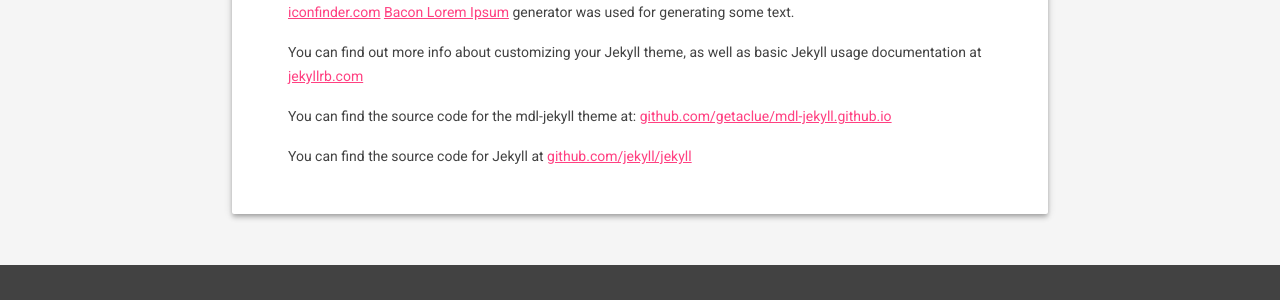
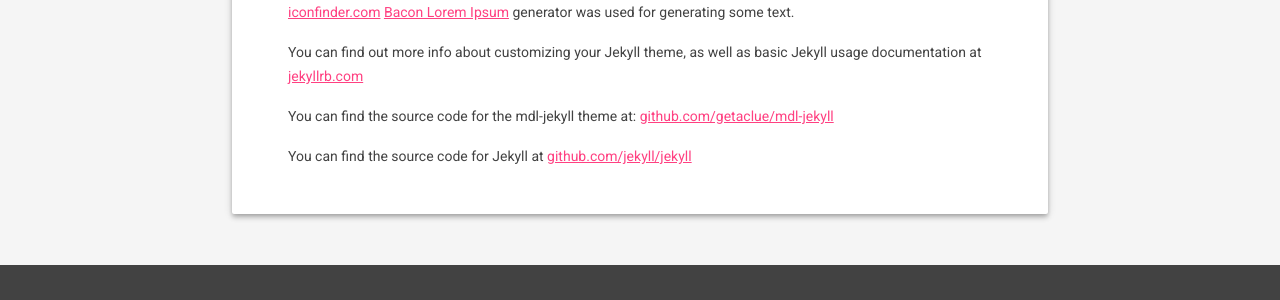
Before and after one commit to getaclue00/mdl-jekyll, a Jekyll site: the page built from about.html, in a window 1280 px wide. Shown: the part 333-633 px from the top of the page. Built offline with Jekyll 4.4.1, drawn with Linux system fonts in a browser that asks for light colours.

Commit message:
Fixed broken link on about.html

```diff
--- a/about.html
+++ b/about.html
@@ -23,7 +23,7 @@ permalink: /about/
             You can find out more info about customizing your Jekyll theme, as well as basic Jekyll usage documentation at <a href="http://jekyllrb.com/">jekyllrb.com</a>
           </p>
           <p>
-            You can find the source code for the mdl-jekyll theme at: <a href="https://github.com/getaclue/mdl-jekyll.github.io">github.com/getaclue/mdl-jekyll.github.io</a>
+            You can find the source code for the mdl-jekyll theme at: <a href="https://github.com/getaclue/mdl-jekyll">github.com/getaclue/mdl-jekyll</a>
           </p>
           <p>
             You can find the source code for Jekyll at <a href="https://github.com/jekyll/jekyll">github.com/jekyll/jekyll</a>
```
